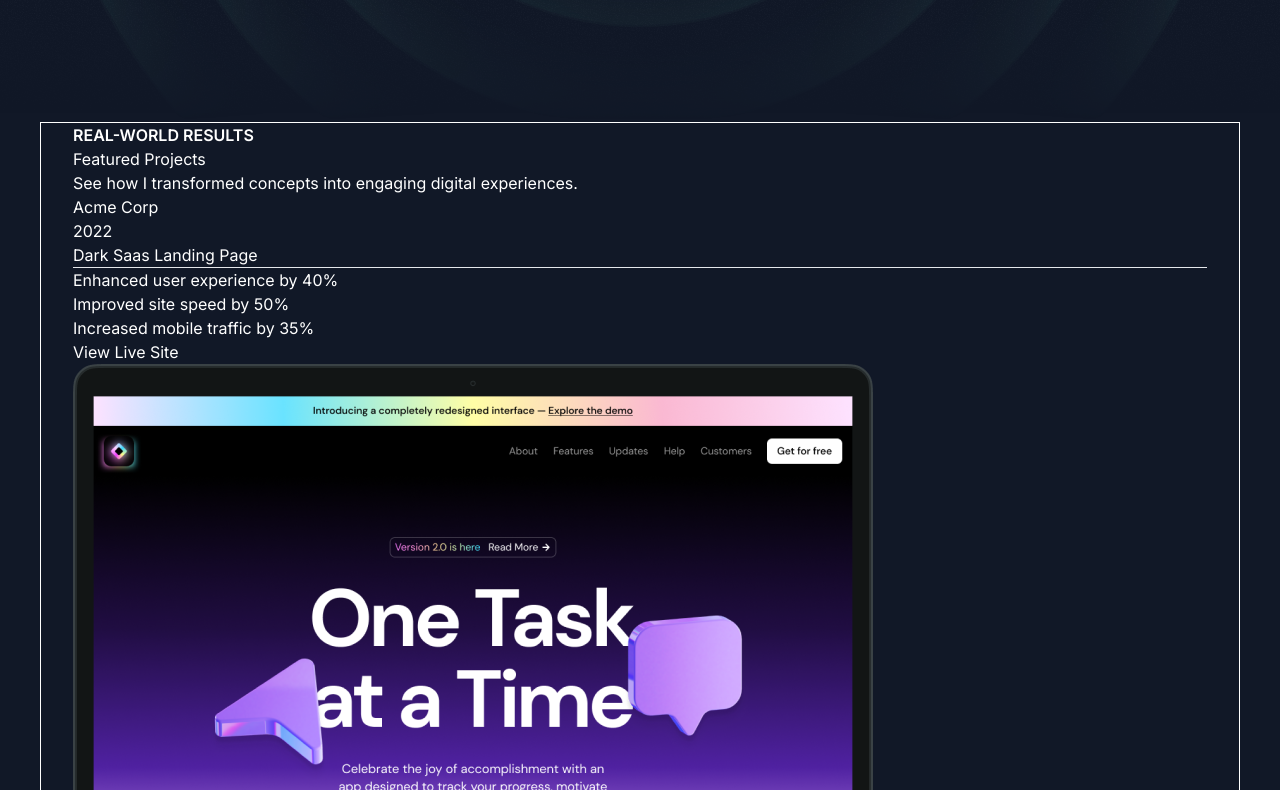
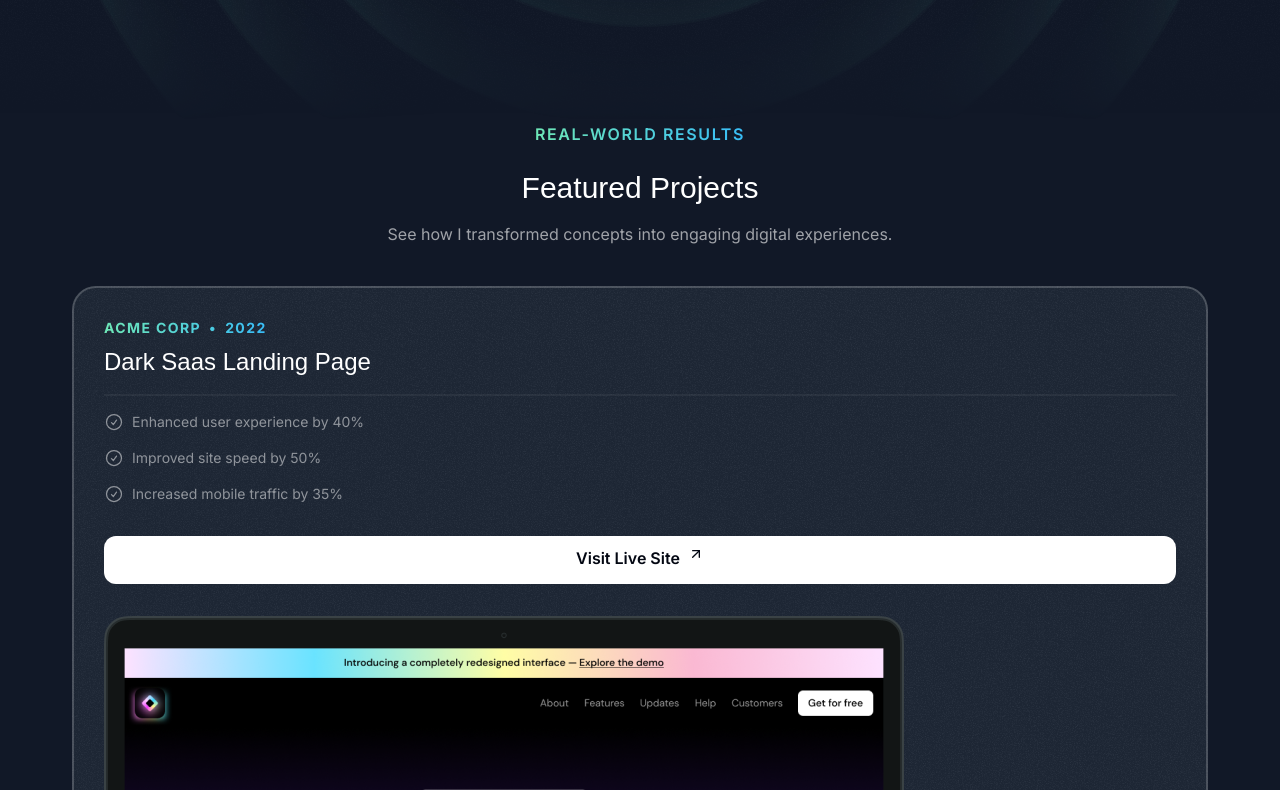
Before and after one commit to Askebir/Next.js-and-react-portfolio-website, a Next.js app: page / in a window 1280 px wide. Shown: the part 730-1520 px from the top of the page. Built offline with nearby package versions, Linux system fonts and the light colour scheme; a web font is replaced by a local one.

Commit message:
half of pr project section styling

```diff
--- a/src/sections/Projects.tsx
+++ b/src/sections/Projects.tsx
@@ -2,6 +2,9 @@
 import lightSaasLandingPage from "@/assets/images/light-saas-landing-page.png";
 import aiStartupLandingPage from "@/assets/images/ai-startup-landing-page.png";
 import Image from "next/image";
+import CheckCircleIcon from "@/assets/icons/check-circle.svg";
+import ArrowUpRightIcon from "@/assets/icons/arrow-up-right.svg";
+import grainImage from "@/assets/images/grain.jpg";
 
 const portfolioProjects = [
   {
@@ -44,35 +47,65 @@
 
 export const ProjectsSection = () => {
   return (
-    <div>
-      <div className="container border border-white mb-16 ">
-        <p className="uppercase font-semibold font-semibold ">
-          Real-world Results
+    <section className="pb-16">
+      <div className="container  rounded-l ">
+        <div className="flex justify-center">
+          <p className="uppercase font-semibold tracking-widest bg-gradient-to-r from-emerald-300 to-sky-400 text-center bg-clip-text text-transparent  ">
+            Real-world Results
+          </p>
+        </div>
+        <h2 className="font-serif text-3xl text-center mt-6 ">
+          Featured Projects
+        </h2>
+        <p className="text-center text-white/60 mt-4  ">
+          {" "}
+          See how I transformed concepts into engaging digital experiences.
         </p>
-        <h2>Featured Projects</h2>
-        <p>See how I transformed concepts into engaging digital experiences.</p>
-        <div>
+        <div className="flex flex-col mt-10 gap-20 ">
           {portfolioProjects.map((project) => (
-            <div key={project.title}>
-              <div>
-                <div>{project.company}</div>
-                <div>{project.year}</div>
+            <div
+              key={project.title}
+              className="bg-gray-800 rounded-3xl relative z-0 after:z-10 after:content-[''] after:absolute overflow-hidden after:inset-0 after:outline after:-outline-offset-2 after:rounded-3xl after:outline-white/20  px-8  pt-8 "
+            >
+              <div
+                className="absolute inset-0 -z-10 opacity-5 "
+                style={{
+                  backgroundImage: `url(${grainImage.src})`,
+                }}
+              ></div>
+              <div className="flex  ">
+                <div className="bg-gradient-to-r from-emerald-300 to-sky-400 inline-flex font-bold gap-2 text-transparent bg-clip-text  uppercase tracking-widest text-sm ">
+                  <span>{project.company}</span>
+                  <span>&bull;</span>
+                  <span>{project.year}</span>
+                </div>
               </div>
-              <h3>{project.title}</h3>
-              <hr />
-              <ul>
+              <h3 className="font-serif text-2xl mt-2  ">{project.title}</h3>
+              <hr className="border-t-2 border-white/5 mt-4" />
+              <ul className="flex flex-col gap-4 mt-4 ">
                 {project.results.map((result) => (
-                  <li>{result.title}</li>
+                  <li className="flex gap-2 text-sm text-white/50  ">
+                    {" "}
+                    <CheckCircleIcon className="size-5" />{" "}
+                    <span>{result.title}</span>
+                  </li>
                 ))}
               </ul>
               <a href={project.link}>
-                <button>View Live Site</button>
+                <button className="bg-white text-gray-950  h-12 w-full rounded-xl font-semibold inline-flex itmes-center justify-center pt-2.5  gap-2 mt-8  ">
+                  <span>Visit Live Site</span>
+                  <ArrowUpRightIcon className="size-4" />
+                </button>
               </a>
-              <Image src={project.image} alt={project.title} />
+              <Image
+                src={project.image}
+                alt={project.title}
+                className="mt-8 -mb-4 "
+              />
             </div>
           ))}
         </div>
       </div>
-    </div>
+    </section>
   );
 };
```
